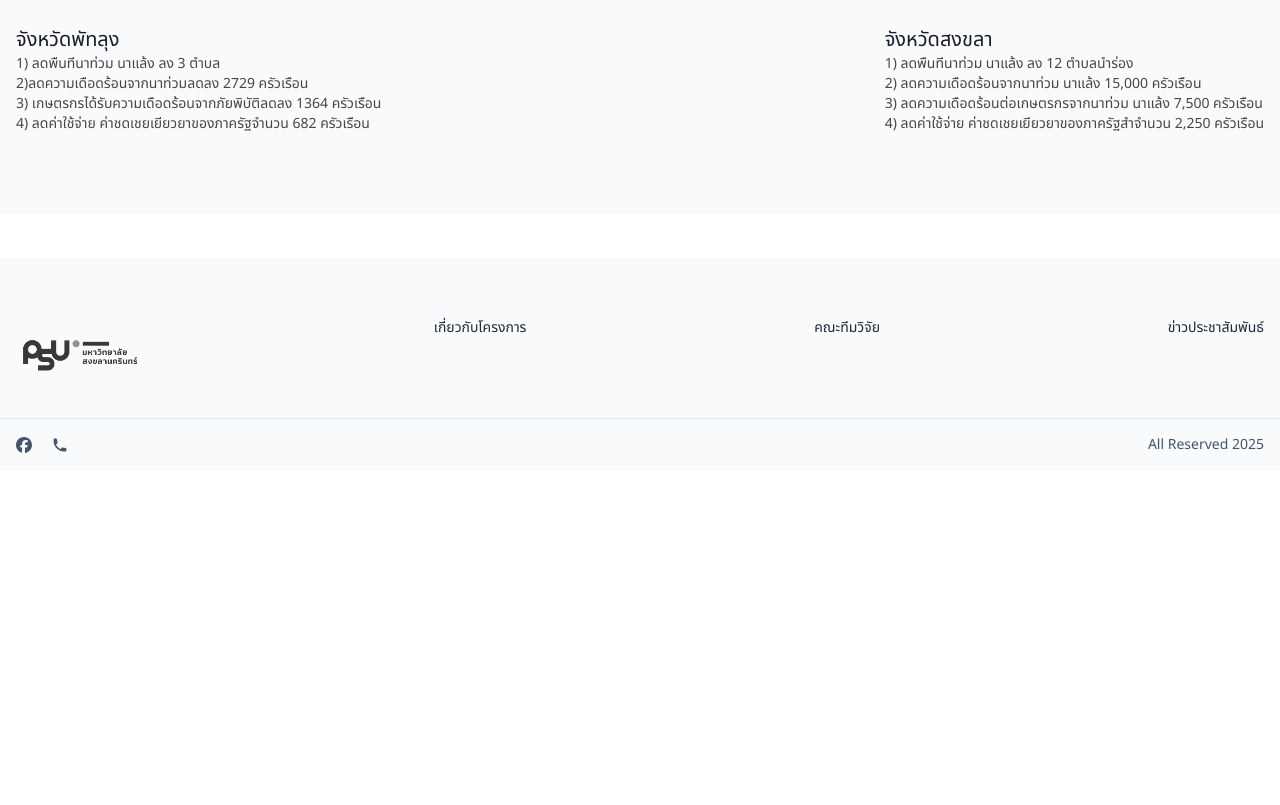
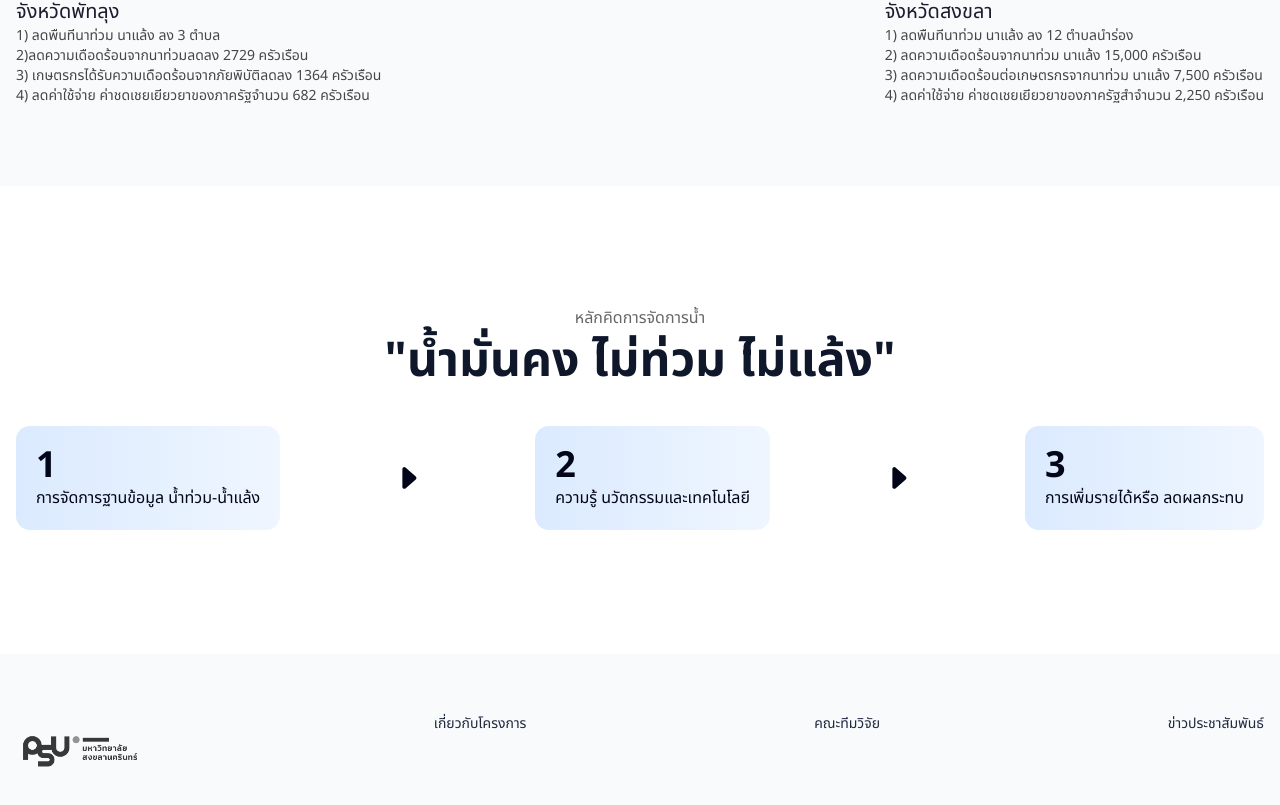
Before and after one commit to Mikku44/psu-water-project, a Next.js app: page / in a window 1280 px wide. Shown: the part 3519-4324 px from the top of the page. Before the commit the page ends 3990 px from the top, so only its background shows below. Built offline with nearby package versions, Linux system fonts and the light colour scheme.

Commit message:
feat : update news sub page & add section homepage

```diff
--- a/package.json
+++ b/package.json
@@ -14,6 +14,8 @@
     "@radix-ui/react-dialog": "^1.1.15",
     "@radix-ui/react-navigation-menu": "^1.2.14",
     "@radix-ui/react-slot": "^1.2.3",
+    "@supabase/ssr": "^0.7.0",
+    "@supabase/supabase-js": "^2.56.0",
     "class-variance-authority": "^0.7.1",
     "clsx": "^2.1.1",
     "lucide-react": "^0.541.0",
--- /dev/null
+++ b/src/app/models/newsModel.ts
@@ -0,0 +1,14 @@
+export interface INews {
+    id:          number;
+    created_at:  Date;
+    slug:        string;
+    title:       string;
+    image_url:   string[];
+    content:     IContent[];
+    description: string;
+}
+
+export interface IContent {
+    type : string;
+    text : string;
+}
--- a/src/app/page.tsx
+++ b/src/app/page.tsx
@@ -1,6 +1,7 @@
 import CardProvider from '@/components/CardProvider'
 import NewsList from '@/components/NewsList'
 import Link from 'next/link'
+import { BsCaretRightFill } from 'react-icons/bs'
 import { FaCircleChevronRight } from 'react-icons/fa6'
 
 export default function Home () {
@@ -25,7 +26,7 @@ export default function Home () {
           และการขยายผลการเพิ่มประสิทธิภาพการบริหารจัดการน้ำแบบมีส่วนร่วม
           จังหวัดพัทลุง จังหวัดสงขลา-พัทลุง
           <Link
-            href='/'
+            href='/public-relations'
             className='mt-2 font-medium flex items-center gap-3  hover:opacity-70 duration-150'
           >
             อ่านเพิ่มเติม{' '}
@@ -75,7 +76,7 @@ export default function Home () {
           <div className='text-3xl md:text-2xl md:min-w-[400px] text-[var(--primary)] font-bold'>
             พื้นที่การดำเนินการ
           </div>
-          <div className='opacity-90 flex justify-between mt-5 items-center md:flex-row flex-col'>
+          <div className='opacity-90 flex justify-between mt-5 gap-10 items-center md:flex-row flex-col'>
             {/* pattalung */}
             <div className='space-y-5 flex flex-col-reverse'>
               <div className='grid gap-5 mt-2'>
@@ -186,6 +187,48 @@ export default function Home () {
         </div>
       </section>
 
+      {/* principle */}
+
+      <section className='md:py-20 py-10  mt-10'>
+        <div className='container-x '>
+          <div className="text-center mb-2 text-black/60">
+            หลักคิดการจัดการน้ำ
+          </div>
+          <div className='text-4xl md:text-5xl text-center md:min-w-[400px] text-[var(--primary)] font-bold'>
+            &quot;น้ำมั่นคง ไม่ท่วม ไม่แล้ง&quot;
+          </div>
+        </div>
+
+        <div className=' flex md:flex-row flex-col items-center justify-between gap-10 container-x mt-10'>
+          {/* 1 */}
+          <div
+            className='rounded-xl bg-linear-90 from-blue-100 to-blue-50 p-5'
+          >
+            <div className='text-4xl font-bold'>1</div>
+            <div className=''>การจัดการฐานข้อมูล น้ำท่วม-น้ำแล้ง</div>
+
+
+
+          </div>
+          <BsCaretRightFill className='text-3xl md:rotate-0 rotate-90' />
+          {/* 2 */}
+          <div
+            className='rounded-xl bg-linear-90 from-blue-100 to-blue-50 p-5'
+          >
+            <div className='text-4xl font-bold'>2</div>
+            <div className=''>ความรู้ นวัตกรรมและเทคโนโลยี</div>
+          </div>
+          <BsCaretRightFill className='text-3xl md:rotate-0 rotate-90' />
+          {/* 3 */}
+          <div
+            className='rounded-xl bg-linear-90 from-blue-100 to-blue-50 p-5'
+          >
+            <div className='text-4xl font-bold'>3</div>
+            <div className=''>การเพิ่มรายได้หรือ ลดผลกระทบ</div>
+          </div>
+        </div>
+      </section>
+
       {/* divider */}
       <div className='mt-10 h-1'> </div>
     </main>
--- a/src/app/public-relations/[slug]/page.tsx
+++ b/src/app/public-relations/[slug]/page.tsx
@@ -1,23 +1,48 @@
+import { INews } from '@/app/models/newsModel'
+import { getNewsWithSlug } from '@/app/repositories/news'
 import BreadcrumbChev from '@/components/Breadcrumb'
+import { notFound } from 'next/navigation'
 import React from 'react'
 
 const items = [{ href: '#', label: 'บทความ' }]
 
 
-export default function page () {
+interface INewsProps {
+  params : Promise<{slug:string}>
+}
+
+export default async function page ({
+  params
+}:Readonly<INewsProps>) {
+
+  const {slug} = await params;
+  const slugSearch: INews[] = (await getNewsWithSlug(slug)) || []
+
+  // console.log('slug :', slugSearch)
+
+  if (slugSearch?.length > 0) {
+    const currentNews = slugSearch[0];
     return (
       <main className='min-h-screen'>
-      <section className='bg-slate-50 min-h-[500px] max-h-[500px]'>
+        <section className='bg-slate-50 min-h-[500px] max-h-[500px] relative'>
+
           <BreadcrumbChev items={items} className=' container-x pt-10' />
           <div className='container-x flex h-[500px] justify-center flex-col'>
             <div className='text-5xl font-bold text-[var(--primary)]'>
-            title
+              {currentNews?.title}
             </div>
-          <div className=' text-black/80'>
-            exert
+            <div className=' text-black/80'>   .</div>
           </div>
-        </div>
+        </section>
+
+        {/* Content */}
+
+        <section className="container-x mt-10">
+          <div className="">test</div>
         </section>
       </main>
     )
+  } else {
+    return notFound();
   }
+}
--- a/src/app/public-relations/page.tsx
+++ b/src/app/public-relations/page.tsx
@@ -1,14 +1,22 @@
 import CardProvider from '@/components/CardProvider'
-import NewsList from '@/components/NewsList'
+// import NewsList from '@/components/NewsList'
 import Link from 'next/link'
 import React from 'react'
+import { getAllNews } from '../repositories/news';
+
 
 const newsList = [1, 2, 3]
 
-export default function page () {
+export default async function page () {
+  const result = await getAllNews();
+
+
+  console.log("NEWS :",result);
+
   return (
     <section className='min-h-screen'>
       <section className='container-x grid mt-10  gap-5'>
+
         <CardProvider />
       </section>
 
--- /dev/null
+++ b/src/app/repositories/news.tsx
@@ -0,0 +1,16 @@
+import { createClient } from "../utils/supabase/server";
+
+
+export  async function getAllNews() {
+  const supabase = await createClient();
+  const { data: news } = await supabase.from("news").select();
+
+  return news;
+}
+export  async function getNewsWithSlug(slug:string) {
+  if(!slug) throw Error("Invalid Slug.")
+  const supabase = await createClient();
+  const { data: news } = await supabase.from("news").select("*").eq("slug",slug);
+
+  return news;
+}
--- /dev/null
+++ b/src/app/utils/supabase/server.ts
@@ -0,0 +1,29 @@
+import { createServerClient } from '@supabase/ssr'
+import { cookies } from 'next/headers'
+
+export async function createClient() {
+  const cookieStore = await cookies()
+
+  return createServerClient(
+    process.env.NEXT_PUBLIC_SUPABASE_URL!,
+    process.env.NEXT_PUBLIC_SUPABASE_ANON_KEY!,
+    {
+      cookies: {
+        getAll() {
+          return cookieStore.getAll()
+        },
+        setAll(cookiesToSet) {
+          try {
+            cookiesToSet.forEach(({ name, value, options }) =>
+              cookieStore.set(name, value, options)
+            )
+          } catch {
+            // The `setAll` method was called from a Server Component.
+            // This can be ignored if you have middleware refreshing
+            // user sessions.
+          }
+        },
+      },
+    }
+  )
+}
--- a/src/components/CardProvider.tsx
+++ b/src/components/CardProvider.tsx
@@ -17,7 +17,7 @@ export default function CardProvider () {
           natus?
         </div>
         <Link
-          href='/'
+          href='/public-relations/news-test-article'
           className='text-white font-medium flex items-center gap-3 py-5 hover:opacity-70 duration-150'
         >
           อ่านเพิ่มเติม <FaCircleChevronRight />
--- a/src/components/NewsList.tsx
+++ b/src/components/NewsList.tsx
@@ -13,7 +13,7 @@ export default function NewsList () {
       <div className='flex justify-between items-center'>
         <div className='text-xl font-bold'>ข่าวล่าสุด</div>
         <Link
-          href='/'
+          href='/public-relations'
           className=' font-medium flex items-center gap-3  hover:opacity-70 duration-150'
         >
           ดูทั้งหมด <FaCircleChevronRight className='text-[var(--primary)]' />
@@ -22,7 +22,7 @@ export default function NewsList () {
 
       <div className="mt-4 space-y-2">
           {/* card list */}
-          {newsList.map((item,index)=><Link key={index} href="#" className='grid grid-cols-3 gap-3 h-[120px] hover:opacity-90 duration-200'>
+          {newsList.map((item,index)=><Link key={index} href="/public-relations/12345" className='grid grid-cols-3 gap-3 h-[120px] hover:opacity-90 duration-200'>
             <div className='h-full w-full object-cover'>
               <img
               className='h-full w-full object-cover'
```
Also changed, not shown: public/home/object.png (added), 1 other file (tests, documents, lock files or other folders). Lines whose indentation alone changed are shown as unchanged.
